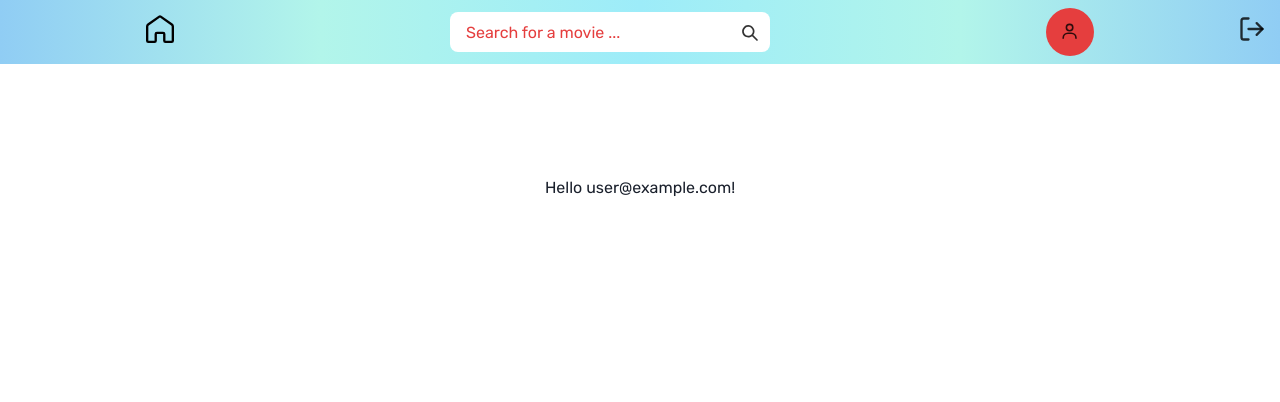
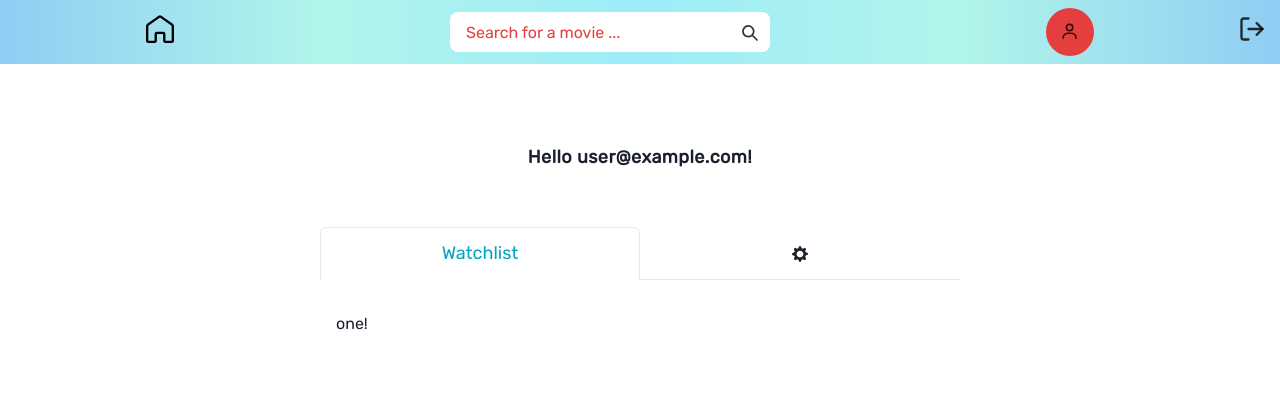
Before and after one commit to petrikoj/react-movie-app, a React (Create React App) app: page /profile in a window 1280 px wide. Shown: the top 402 px of the page. Built offline with nearby package versions, Linux system fonts and the light colour scheme; no server answers; sample sign-in values are in the browser's storage.

Commit message:
Working on ViewProfile + some little fixes

```diff
--- a/src/App.js
+++ b/src/App.js
@@ -16,6 +16,10 @@ import { ToastContainer } from "react-toastify";
 import "react-toastify/dist/ReactToastify.css";
 
 function App() {
+  const contextClass = {
+    success: "green.200",
+    error: "red.200",
+  };
   return (
     <div className="App">
       <AuthContextProvider>
@@ -38,7 +42,7 @@ function App() {
             <Route path="*" element={<ViewNoMatch />} />
           </Routes>
           <ScrollButton />
-          <ToastContainer />
+          <ToastContainer toastClassName="contextClass" />
           <Footer />
         </SimpleGrid>
       </AuthContextProvider>
--- a/src/components/CardsLayout.js
+++ b/src/components/CardsLayout.js
@@ -10,7 +10,6 @@ import {
   VStack,
   HStack,
   Tag,
-  Tooltip,
   Popover,
   PopoverTrigger,
   PopoverContent,
--- a/src/components/Helpers.js
+++ b/src/components/Helpers.js
@@ -19,6 +19,7 @@ import {
   AlertDialogOverlay,
   Text,
   Spinner,
+  useToast,
 } from "@chakra-ui/react";
 
 import { Navigate } from "react-router-dom";
--- a/src/components/LogInInput.js
+++ b/src/components/LogInInput.js
@@ -28,18 +28,10 @@ const LogInInput = () => {
 
   const [isLoading, setIsLoading] = useState(false);
 
-  const handleLogIn = (user) => {
+  const handleLogIn = () => {
     logIn(email, password);
     setIsLoading(true);
-    // user && navigate(-1);
   };
-
-  // const handleError = () => {
-  //   alert(error);
-  //   setIsLoading(false);
-  //   setEmail("");
-  //   setPassword("");
-  // };
 
   const [email, setEmail] = useState("");
   const handleEmailChange = (e) => {
--- a/src/context/AuthContext.js
+++ b/src/context/AuthContext.js
@@ -6,7 +6,11 @@ import {
   signOut,
 } from "firebase/auth";
 import { auth } from "../Config";
-import { ConfirmUserLogout, UserNeedsToLogin } from "../components/Helpers";
+import {
+  ConfirmUserLogin,
+  ConfirmUserLogout,
+  UserNeedsToLogin,
+} from "../components/Helpers";
 import { useNavigate } from "react-router-dom";
 
 export const AuthContext = createContext();
@@ -40,6 +44,7 @@ export const AuthContextProvider = (props) => {
         console.log("User:", user);
         setUser(user);
         redirect(-1);
+        ConfirmUserLogin();
       })
       .catch((error) => {
         const errorCode = error.code;
--- a/src/views/ViewDetails.js
+++ b/src/views/ViewDetails.js
@@ -48,6 +48,19 @@ const ViewDetails = () => {
         >
           {location.state.title}
         </Text>
+        {
+          <Text
+            as={"h4"}
+            textAlign={"center"}
+            fontSize={"large"}
+            letterSpacing={"wide"}
+            color={"blackAlpha.800"}
+          >
+            {location.state.title !== location.state.original_title &&
+              location.state.original_title}
+          </Text>
+        }
+
         <Image
           src={`https://image.tmdb.org/t/p/w300_and_h450_face/${location.state.poster_path}`}
           alt={location.state.title}
--- a/src/views/ViewProfile.js
+++ b/src/views/ViewProfile.js
@@ -11,17 +11,57 @@ import {
   Td,
   TableCaption,
   TableContainer,
+  Tabs,
+  TabList,
+  TabPanels,
+  Tab,
+  TabPanel,
+  Text,
+  Icon,
 } from "@chakra-ui/react";
 // import { useLocation } from "react-router-dom";
 import ViewNoMatch from "./ViewNoMatch";
+import { GoGear } from "react-icons/go";
 
 function ViewProfile() {
   const { user } = useContext(AuthContext);
   // const location = useLocation();
   return user !== null ? (
-    <Box mt={"44"} mb={"20"}>
-      <h2>Hello {user.email}!</h2>
-    </Box>
+    <>
+      <Box mt={"36"} mb={"14"}>
+        <Text
+          as={"h2"}
+          fontFamily={"body"}
+          fontSize={"large"}
+          fontWeight={"semibold"}
+          letterSpacing={"wide"}
+        >
+          Hello {user.email}!
+        </Text>
+      </Box>
+      <Tabs
+        isFitted
+        size="lg"
+        variant="enclosed"
+        colorScheme={"cyan"}
+        w={["90%", "50%"]}
+      >
+        <TabList mb="1em">
+          <Tab>Watchlist</Tab>
+          <Tab>
+            <Icon as={GoGear} />
+          </Tab>
+        </TabList>
+        <TabPanels>
+          <TabPanel>
+            <p>one!</p>
+          </TabPanel>
+          <TabPanel>
+            <p>two!</p>
+          </TabPanel>
+        </TabPanels>
+      </Tabs>
+    </>
   ) : (
     <ViewNoMatch />
   );
```
